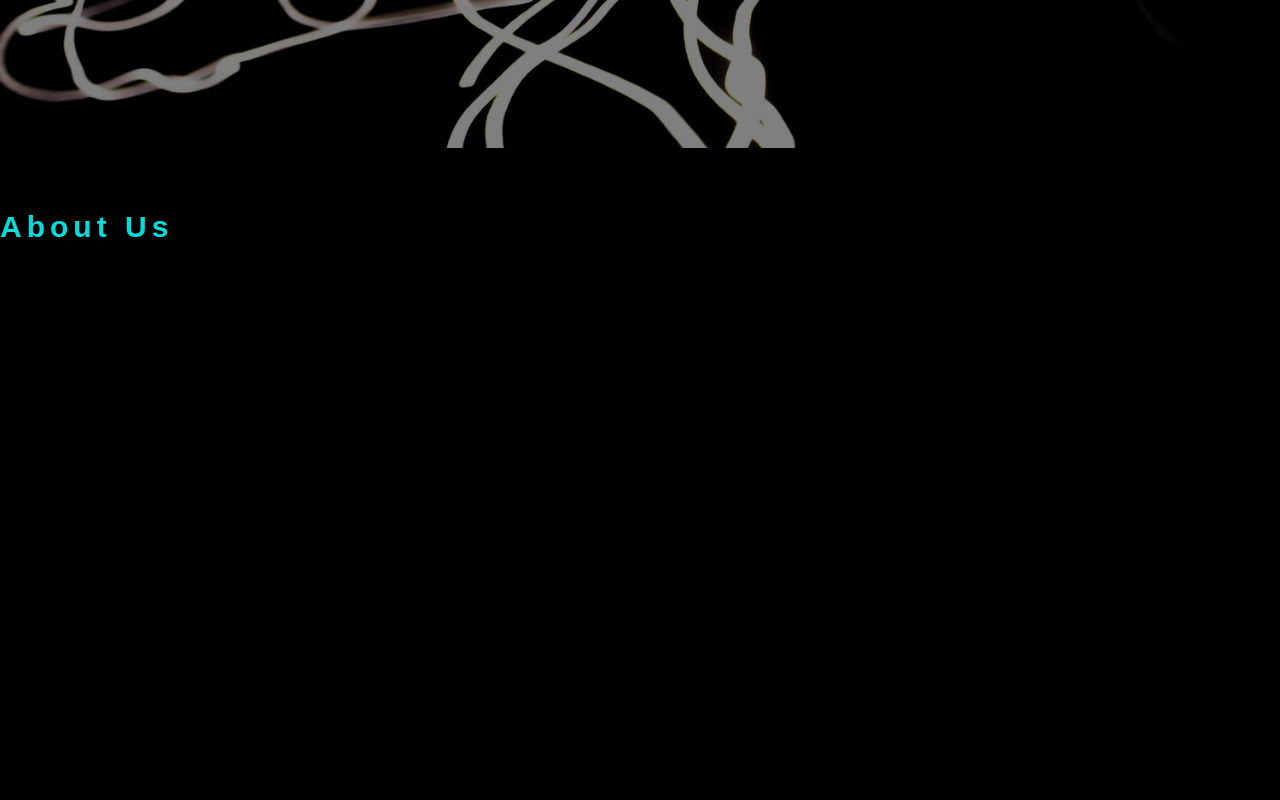
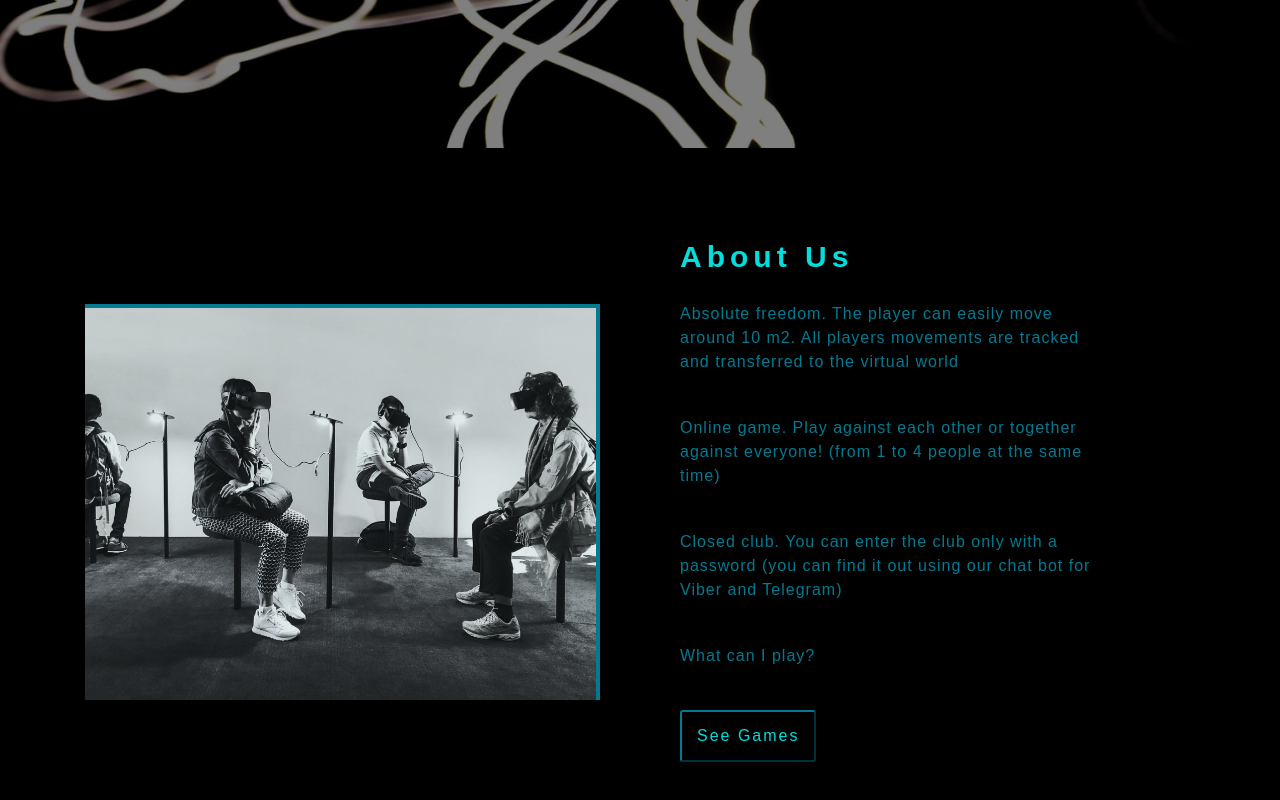
Before and after one commit to uly-ana/vr, a React (Create React App) app: page / in a window 1280 px wide. Shown: the part 652-1452 px from the top of the page. Before the commit the page ends 988 px from the top, so only its background shows below. Built offline with nearby package versions, Linux system fonts and the light colour scheme.

Commit message:
compleated About section

```diff
--- a/src/components/globals/GlobalStyles.js
+++ b/src/components/globals/GlobalStyles.js
@@ -51,7 +51,7 @@ h6{
 }
 p{
     line-height: 1.5;
-    margin: 0 0 1.5 0;
+    margin: 0 0 1.5rem 0;
 }
 
 `
--- a/src/components/home/About.js
+++ b/src/components/home/About.js
@@ -1,15 +1,83 @@
 import React from 'react'
 import Section from '../globals/Section'
 import Title from '../globals/Title'
+import aboutImg from '../../images/aboutBcg.jpg'
+import {setRem, setBorder, setColor, setLetterSpacing, media} from '../../styles'
+import {PrimaryBtn} from '../globals/Buttons'
+import styled from 'styled-components'
 
 const About = () => {
     return (
         <>
-           <Section>
-              <Title title="about us"></Title>
-          </Section>
+        <Section>
+                <AboutCenter>
+                    <div className="about-img">
+                        <img src={aboutImg} alt="about us"/>
+                    </div>
+                    <div className="about-info">
+                    <Title title="about us"></Title>
+                        <p>
+                            Absolute freedom.
+The player can easily move around 10 m2. All players movements are tracked and transferred to the virtual world</p><br></br>
+                        <p>Online game.
+Play against each other or together against everyone! (from 1 to 4 people at the same time)</p>
+<br></br>
+                        <p>Closed club.
+You can enter the club only with a password (you can find it out using our chat bot for Viber and Telegram)</p>
+<br></br>
+                        <p>What can I play?</p>
+                        <br></br>
+
+                    <PrimaryBtn>See Games</PrimaryBtn>
+
+                    </div>
+                </AboutCenter>
+
+        </Section>
         </>
     )
+};
+
+const AboutCenter = styled.div`
+.about-img,
+.about-info {
+    padding: ${setRem(30)};
 }
+.about-img {
+    img{
+    width: 100%;
+    display: block;
+    ${setBorder({width: setRem(4)})}
+    }
+}
+.about-info{
+    p{
+        color: ${setColor.mainBlue};
+        ${setLetterSpacing(1)};
+    }
+};
+
+width: 90vw;
+margin: 0 auto;
+
+${media.desktop `
+    width: 100vw;
+    max-width: 1170px;
+    display: grid;
+    grid-template-columns: 1fr 1fr;
+    grid-column-gap: ${setRem(20)};
+    .about-img{
+        align-self: center;
+    }
+
+.about-info{
+    p{
+        width: 80%;
+    }
+}
+`}
+
+
+`
 
 export default About
```
Also changed, not shown: src/images/aboutBcg.jpg.
